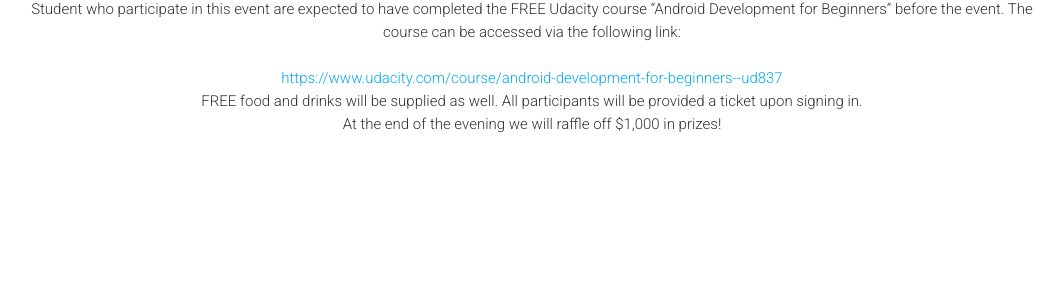
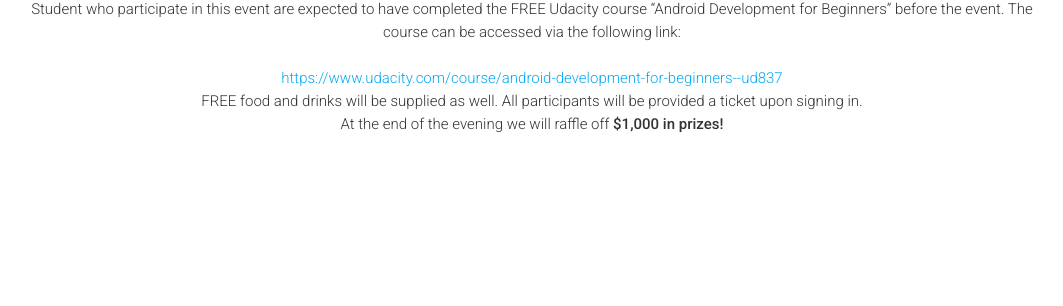
Before and after one commit to GDG-Buffalo/GDG-Buffalo.github.io, a Jekyll site: the page built from index.html, in a window 1280 px wide and 900 px high, scrolled down 1185 px. Shown: the part 145-451 px from the top of the window, without its empty margins (108-1171 px from the left). Built offline with Jekyll 4.4.1, drawn with Linux system fonts in a browser that asks for light colours; nearby versions of some CDN libraries; comment, search, counter and statistics services are not loaded.

Commit message:
Minor Update

```diff
--- a/_config.yml
+++ b/_config.yml
@@ -63,7 +63,7 @@ Development for Beginners” before the event. The course can be accessed via th
 
 https://www.udacity.com/course/android-development-for-beginners--ud837
 </a><br/>
-FREE food and drinks will be supplied as well. All participants will be provided a ticket upon signing in. <br/> At the end of the evening we will raffle off $1,000 in prizes!" }
+FREE food and drinks will be supplied as well. All participants will be provided a ticket upon signing in. <br/> At the end of the evening we will raffle off <b>$1,000 in prizes!</b>" }
 
 # Latest News Block
 latestNewsTitle: "Latest news"
```
